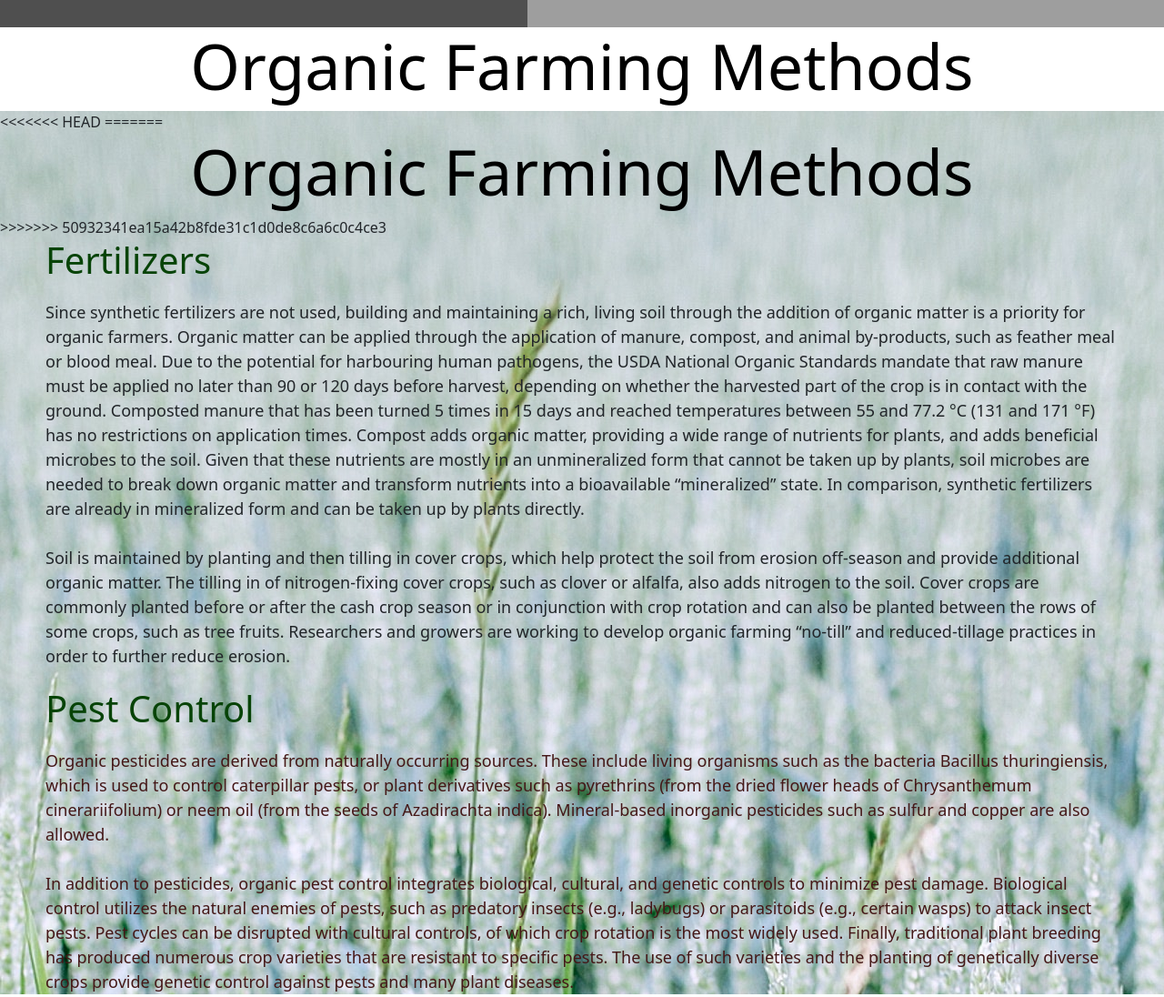
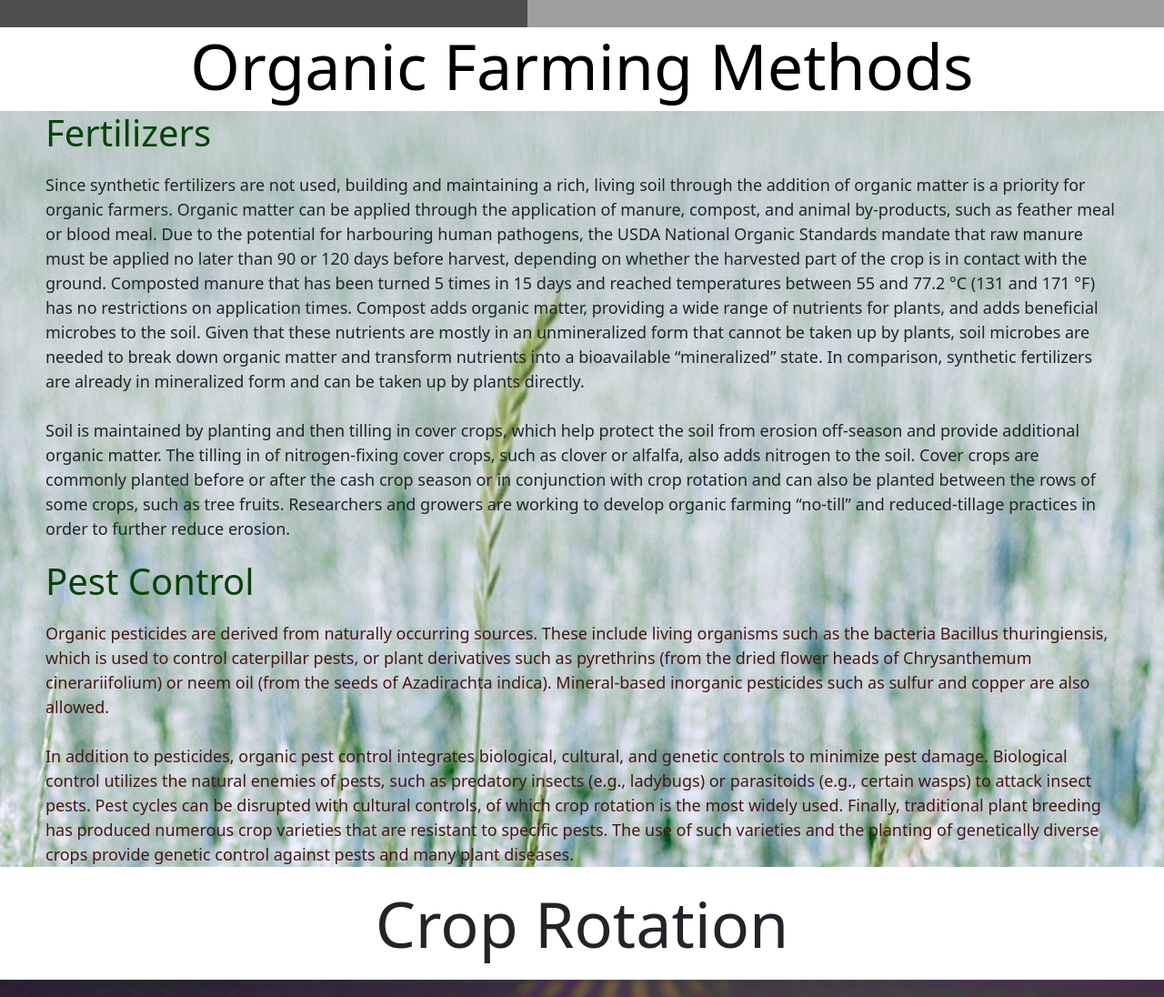
Before and after one commit to teamwork4AIML/Digitilize_Farming, a plain HTML site: page Html/blog.html in a window 1280 px wide. Shown: the part 1660-2756 px from the top of the page at 91% size. Drawn offline with nearby package versions, Linux system fonts and the light colour scheme; grey boxes are pictures that could not be loaded.

Commit message:
conflict resolved successfully

```diff
--- a/Html/blog.html
+++ b/Html/blog.html
@@ -109,12 +109,11 @@
         <!-- organic 2( methods) -->
         <h1 class="h12">Organic Farming Methods</h1>
         <div class="blog2">
-<<<<<<< HEAD
+
           <!-- <h1 class="h12">Organic Farming Methods</h1>  -->
-=======
-          <h1 class="h12">Organic Farming Methods</h1>
 
->>>>>>> 50932341ea15a42b8fde31c1d0de8c6a6c0c4ce3
+
+
           <h4 class="h41">Fertilizers</h4>
 
 
```
